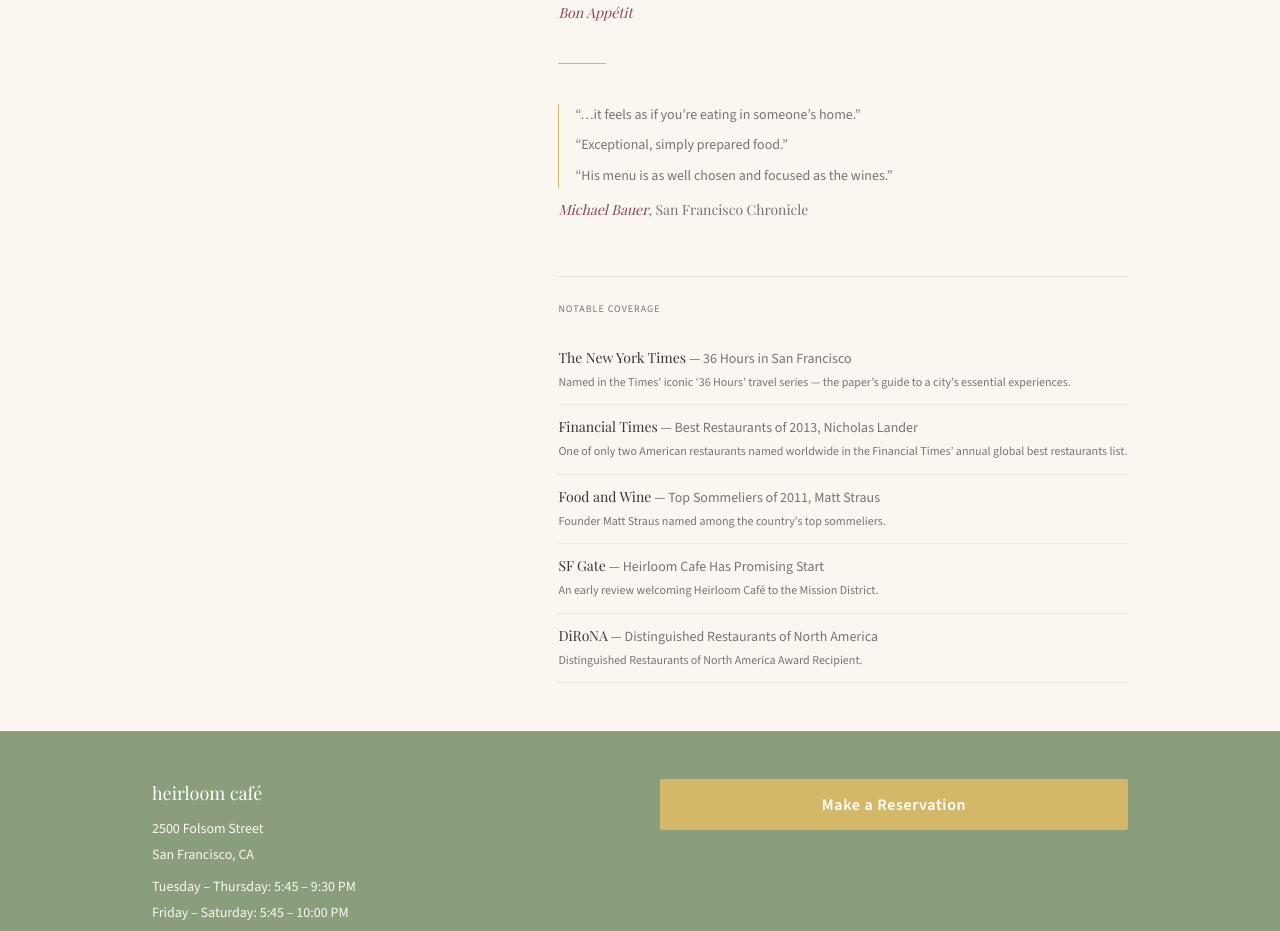
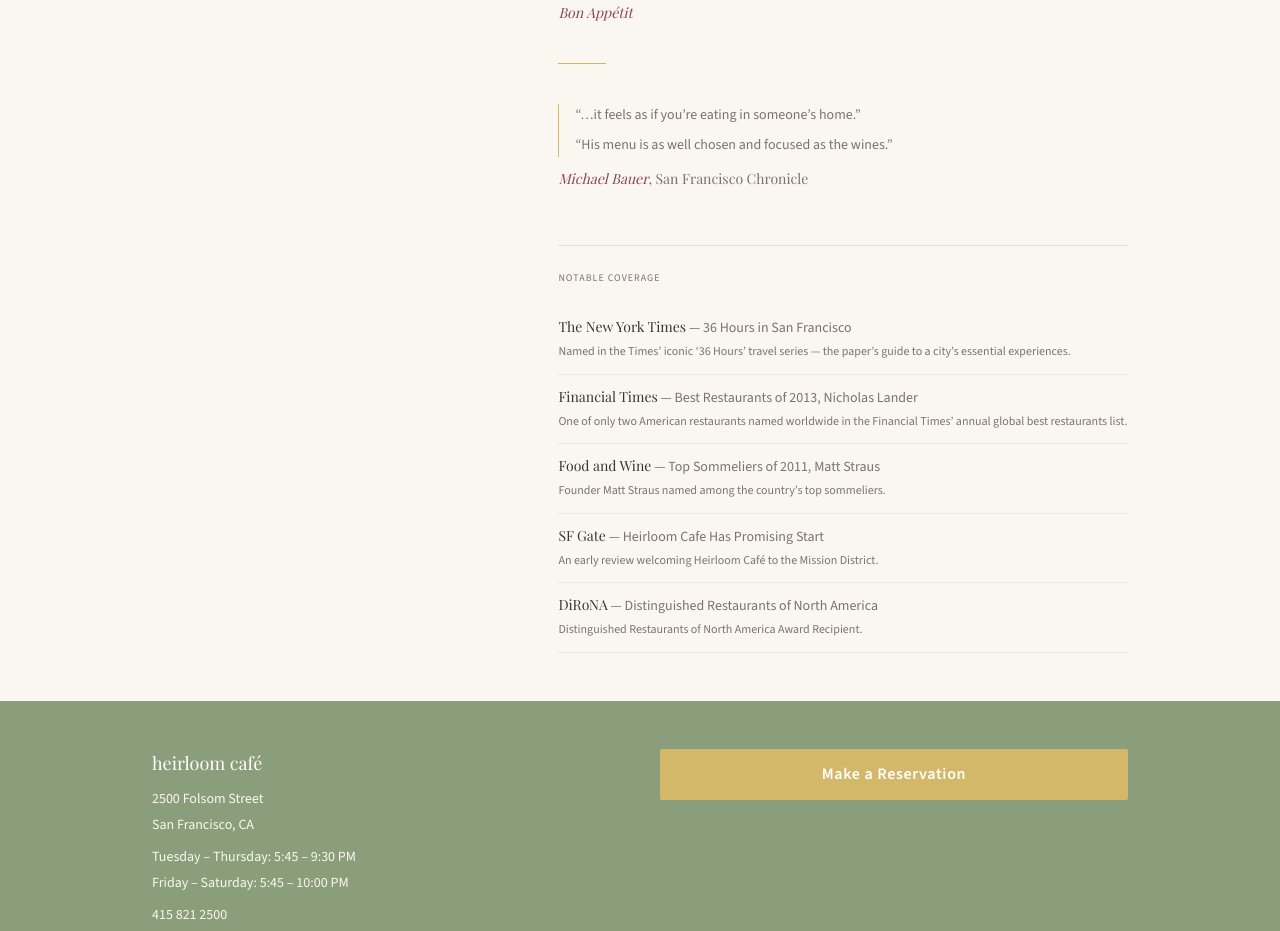
Before and after one commit to ginab61491/heirloom-cafe-test, a Next.js app: page /press in a window 1280 px wide. Shown: the part 780-1711 px from the top of the page. Built offline with nearby package versions, Linux system fonts and the light colour scheme; a web font is replaced by a local one.

Commit message:
Remove 'Exceptional, simply prepared food.' quote from SF Chronicle entry
Co-Authored-By: Claude Sonnet 4.6 <noreply@anthropic.com>

```diff
--- a/src/data/press.ts
+++ b/src/data/press.ts
@@ -44,8 +44,7 @@ export const pressItems: PressItem[] = [
     source: "San Francisco Chronicle",
     author: "Michael Bauer",
     quote: "\u2026it feels as if you\u2019re eating in someone\u2019s home.",
-    quote2: "Exceptional, simply prepared food.",
-    quote3: "His menu is as well chosen and focused as the wines.",
+    quote2: "His menu is as well chosen and focused as the wines.",
   },
   {
     source: "The New York Times",
```
